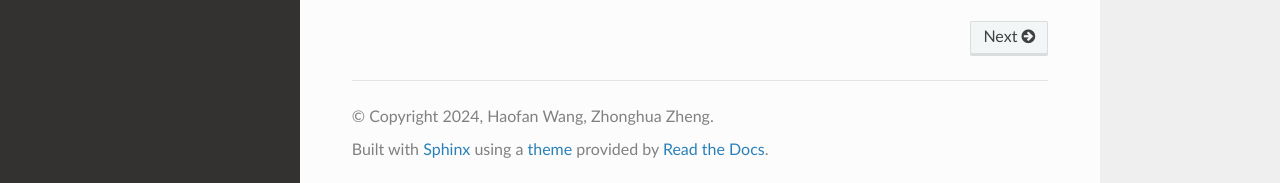
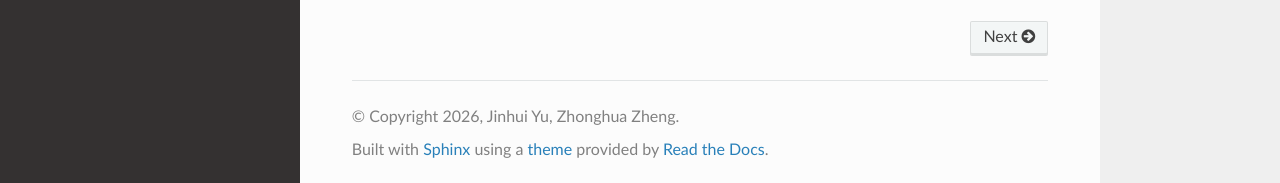
Before and after one commit to envdes/obsaq, a Sphinx documentation site: the page built from docs/index.rst, in a window 1280 px wide and 1335 px high. Shown: the part 1149-1332 px from the top of the window. Built offline with Sphinx 7.4.7 and the Read the Docs theme 3.1.0, drawn with Linux system fonts in a browser that asks for light colours.

Commit message:
Update conf.py

```diff
--- a/docs/conf.py
+++ b/docs/conf.py
@@ -7,9 +7,9 @@
 # https://www.sphinx-doc.org/en/master/usage/configuration.html#project-information
 
 project = 'ObsAQ'
-copyright = '2024, Haofan Wang, Zhonghua Zheng'
-author = 'Haofan Wang, Zhonghua Zheng'
-release = 'v0.0.0'
+copyright = '2026, Jinhui Yu, Zhonghua Zheng'
+author = 'Jinhui Yu, Zhonghua Zheng'
+release = 'v0.0.2'
 
 # -- General configuration ---------------------------------------------------
 # https://www.sphinx-doc.org/en/master/usage/configuration.html#general-configuration
```
